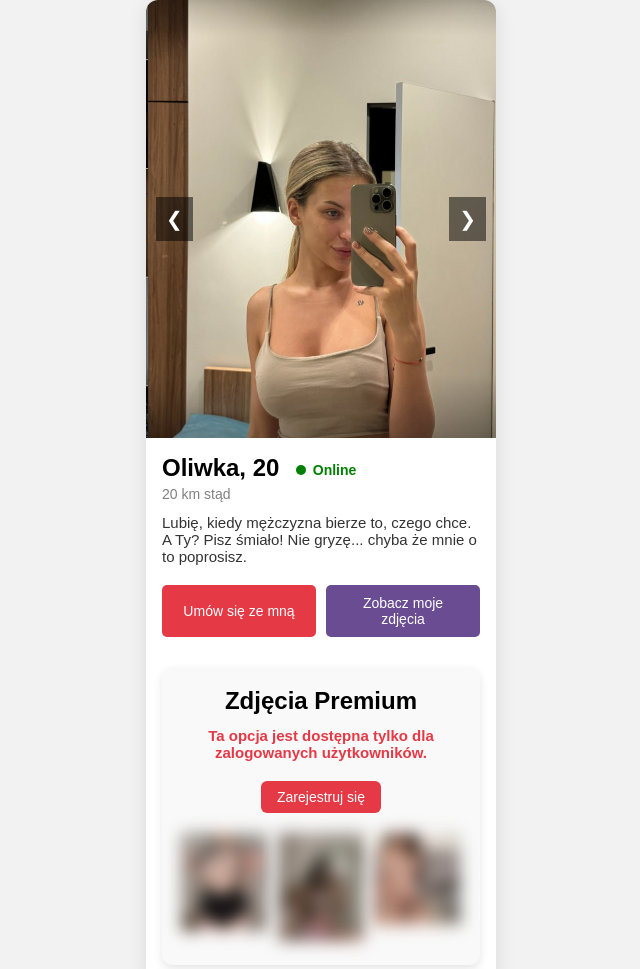
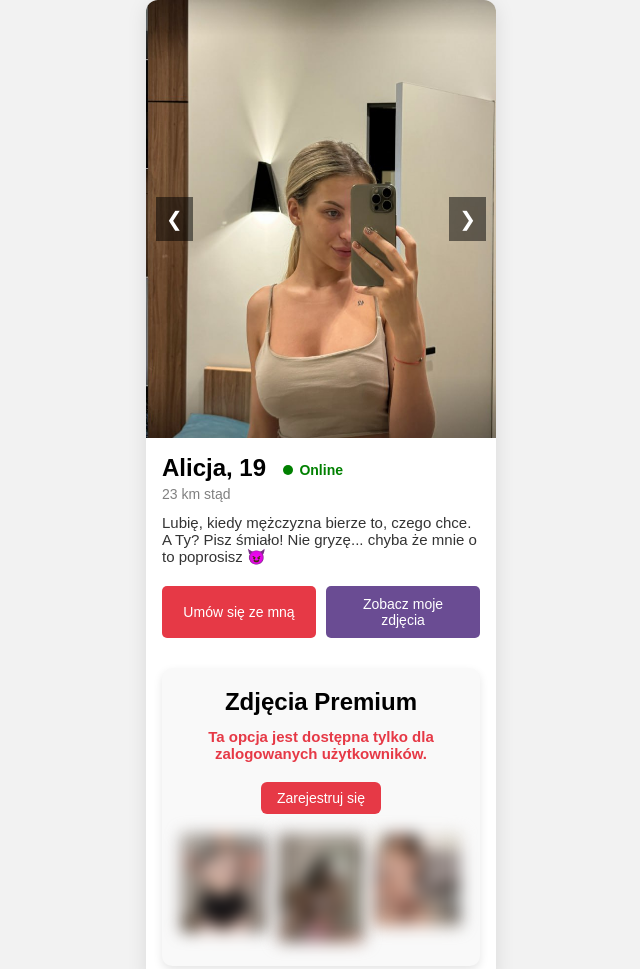
Before and after one commit to Basztal/Romantyzuj.pl, a plain HTML site: page alicja/index.html in a window 1280 px wide. Shown: the top 969 px of the page, without its empty margins (319-959 px from the left). Drawn offline with Linux system fonts and the light colour scheme.

Commit message:
Update index.html

```diff
--- a/alicja/index.html
+++ b/alicja/index.html
@@ -271,12 +271,12 @@
 
   <div class="card-content">
     <h2>
-        Oliwka, 20
+        Alicja, 19
         <span class="online-status"></span>
         <span class="online-text">Online</span>
     </h2>
-    <div class="distance">20 km stąd</div>
-    <p>Lubię, kiedy mężczyzna bierze to, czego chce. A Ty? Pisz śmiało! Nie gryzę... chyba że mnie o to poprosisz.</p>
+    <div class="distance">23 km stąd</div>
+    <p>Lubię, kiedy mężczyzna bierze to, czego chce. A Ty? Pisz śmiało! Nie gryzę... chyba że mnie o to poprosisz 😈</p>
 
     <div class="buttons">
         <button class="button">Umów się ze mną</button>
```
